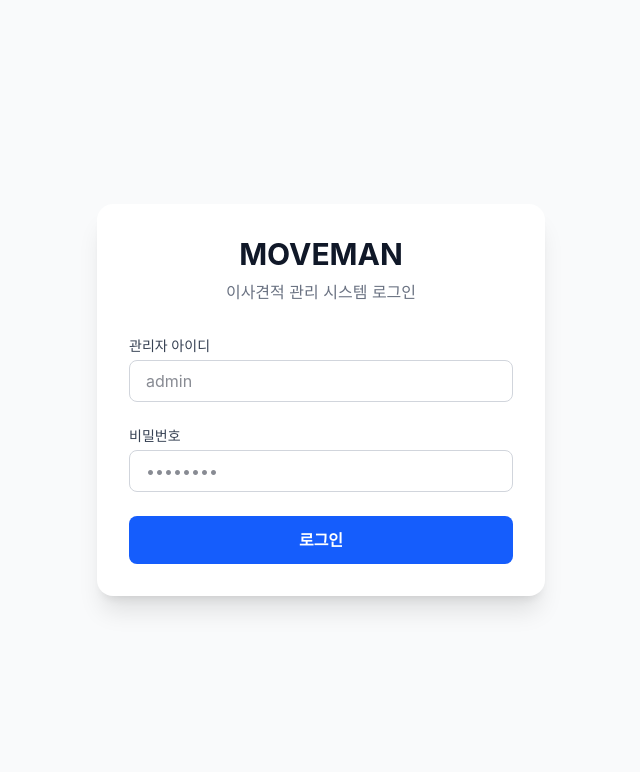
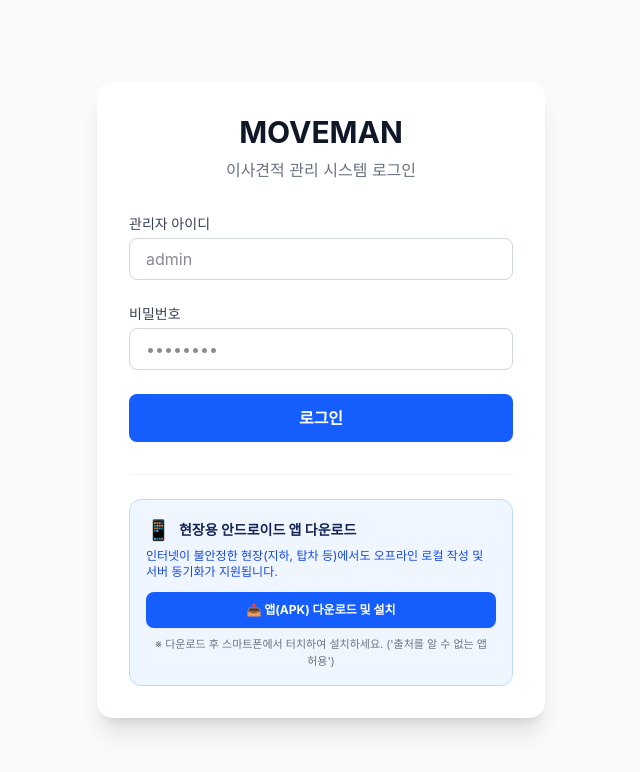
Before and after one commit to HagGeun-Jee/MoveMan, a Next.js app: page /login in a window 1280 px wide. Shown: the top 772 px of the page, without its empty margins (319-959 px from the left). Built offline with nearby package versions, Linux system fonts and the light colour scheme; no server answers.

Commit message:
feat: 웹페이지 내 안드로이드 앱(APK) 다운로드 기능 및 로그인/사이드바 다운로드 버튼 탑재

```diff
--- a/src/app/login/page.tsx
+++ b/src/app/login/page.tsx
@@ -48,6 +48,29 @@
             {isPending ? '로그인 중...' : '로그인'}
           </button>
         </form>
+
+        {/* 모바일 앱 다운로드 배너 */}
+        <div className="mt-8 pt-6 border-t border-gray-100 text-center">
+          <div className="bg-blue-50 border border-blue-200 rounded-xl p-4 text-left">
+            <div className="flex items-center gap-2 mb-1">
+              <span className="text-xl">📱</span>
+              <h3 className="font-bold text-blue-950 text-sm">현장용 안드로이드 앱 다운로드</h3>
+            </div>
+            <p className="text-xs text-blue-700 mb-3">
+              인터넷이 불안정한 현장(지하, 탑차 등)에서도 오프라인 로컬 작성 및 서버 동기화가 지원됩니다.
+            </p>
+            <a
+              href="/moveman.apk"
+              download="moveman.apk"
+              className="inline-flex items-center justify-center gap-2 w-full py-2.5 px-4 bg-blue-600 hover:bg-blue-700 text-white font-bold text-xs rounded-lg transition-colors shadow-xs"
+            >
+              <span>📥 앱(APK) 다운로드 및 설치</span>
+            </a>
+            <p className="text-[11px] text-gray-500 mt-2 text-center">
+              ※ 다운로드 후 스마트폰에서 터치하여 설치하세요. ('출처를 알 수 없는 앱 허용')
+            </p>
+          </div>
+        </div>
       </div>
     </div>
   )
--- a/src/components/Sidebar.tsx
+++ b/src/components/Sidebar.tsx
@@ -16,7 +16,8 @@
   X,
   PlusCircle,
   KeyRound,
-  Boxes
+  Boxes,
+  Smartphone
 } from 'lucide-react'
 import { ChangePasswordModal } from './ChangePasswordModal'
 
@@ -209,6 +210,18 @@
 
             {/* 드로어 하단 사용자 정보 및 로그아웃 */}
             <div className="p-4 border-t border-gray-100 bg-gray-50/80">
+              {/* 모바일 앱 다운로드 */}
+              <div className="mb-3">
+                <a
+                  href="/moveman.apk"
+                  download="moveman.apk"
+                  className="w-full py-2.5 px-3 bg-blue-600 hover:bg-blue-700 text-white rounded-xl font-bold text-xs flex items-center justify-center gap-2 shadow-xs transition-colors"
+                >
+                  <Smartphone size={16} />
+                  <span>안드로이드 앱(APK) 다운로드</span>
+                </a>
+              </div>
+
               <div className="text-sm text-gray-700 mb-3 px-1">
                 <span className="font-bold text-blue-600">{sessionName}</span> 관리자님
               </div>
@@ -362,6 +375,14 @@
 
           {collapsed ? (
             <>
+              <a
+                href="/moveman.apk"
+                download="moveman.apk"
+                className="w-full p-2.5 rounded-xl text-blue-600 hover:bg-blue-50 transition-colors flex items-center justify-center mb-1"
+                title="모바일 앱(APK) 다운로드"
+              >
+                <Smartphone size={18} />
+              </a>
               <button
                 type="button"
                 onClick={() => setPasswordModalOpen(true)}
@@ -382,6 +403,15 @@
             </>
           ) : (
             <div className="space-y-1">
+              <a
+                href="/moveman.apk"
+                download="moveman.apk"
+                className="w-full flex items-center gap-2.5 px-3 py-2 text-xs font-bold text-blue-700 bg-blue-50 hover:bg-blue-100 rounded-xl transition-colors mb-1.5"
+                title="안드로이드 앱(APK) 다운로드"
+              >
+                <Smartphone size={16} className="text-blue-600 shrink-0" />
+                <span>모바일 앱(APK) 다운로드</span>
+              </a>
               <button
                 type="button"
                 onClick={() => setPasswordModalOpen(true)}
```
Also changed, not shown: 2 other files (tests, documents, lock files or other folders).
